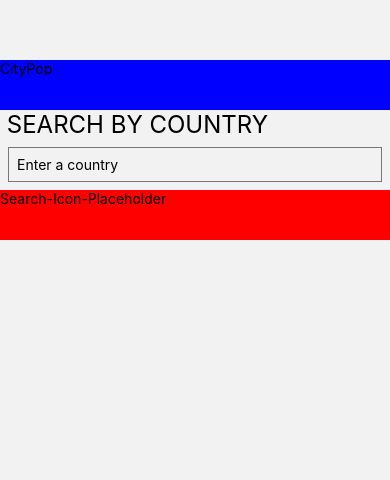
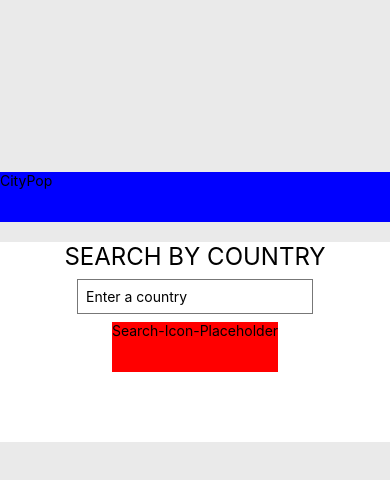
Before and after one commit to kobeisgood/arbetsprovWeKnowIT, a React Native app: screen /CountrySearch in a window 390 px wide. Shown: the part 140-620 px from the top of the page. Built offline with nearby package versions, Linux system fonts and the light colour scheme.

Commit message:
Added containers throughout app

```diff
--- a/components/BackButton.tsx
+++ b/components/BackButton.tsx
@@ -15,10 +15,8 @@
 
 export const BackButton = ( props:Props ) => {
     return (
-        <View>
             <TouchableOpacity style={{backgroundColor:"blue", height:50}} onPress={() => props.navigation.navigate('Home')}>
                 <Text>CityPop</Text>
             </TouchableOpacity>
-        </View>
     )
 }
--- a/components/NavigationButton.tsx
+++ b/components/NavigationButton.tsx
@@ -17,12 +17,10 @@ import { StyleSheet, View, TouchableOpacity, Text} from 'react-native';
 
 export const NavigationButton = ( props:Props ) => {
     return (
-        <View>
             <TouchableOpacity
             style={{backgroundColor:"orange", height:50, margin:8, borderWidth:1, borderColor:'black'}}
             onPress={() => props.onPress()}>
                 <Text>{props.text}</Text>
             </TouchableOpacity>
-        </View>
     )
 }
--- a/screens/CitySearchPage.tsx
+++ b/screens/CitySearchPage.tsx
@@ -15,6 +15,7 @@ import { PageText } from '../components/PageText'
 import { BackButton } from '../components/BackButton'
 import { SearchButton } from '../components/SearchButton'
 import { Input }  from '../components/Input'
+import { styles } from '../styles/styles';
 
 interface Props{
     navigation: StackNavigationProp<NavigatorParamsList, 'CitySearch'>
@@ -61,9 +62,9 @@ export const CitySearchPage = ( props:Props ) => {
     }
 
     return (
-        <View style={{marginTop:200}} >
+        <View style={styles.appContainer} >
             {isLoading ? <ActivityIndicator size='large' color='0000ff'/> :
-            <View>
+            <View style={styles.contentContainer}>
                 <BackButton navigation={props.navigation}/>
                 <PageText text="SEARCH BY CITY"/>
                 {displayErrorMessage && !isLoading &&
--- a/screens/CountrySearchPage.tsx
+++ b/screens/CountrySearchPage.tsx
@@ -17,6 +17,7 @@ import { PageText } from '../components/PageText'
 import { BackButton } from '../components/BackButton'
 import { SearchButton } from '../components/SearchButton'
 import { Input } from '../components/Input';
+import { styles } from '../styles/styles';
 
 interface Props{
     navigation: StackNavigationProp<NavigatorParamsList, 'CountrySearch'>
@@ -63,10 +64,13 @@ export const CountrySearchPage = ( props:Props ) => {
     }
 
     return (
-        <View style={{marginTop:200}}>
+        <View style={styles.appContainer}>
             {isLoading ? <ActivityIndicator size='large' color='0000ff'/> :
-            <View>
+            <>
+            <View style={styles.topContainer}>
                 <BackButton navigation={props.navigation}/>
+            </View>
+            <View style={styles.contentContainer}>
                 <PageText text="SEARCH BY COUNTRY"></PageText>
                 {displayErrorMessage && !isLoading &&
                 <Text> The country you have searched for does not exist, try again! </Text>
@@ -74,6 +78,7 @@ export const CountrySearchPage = ( props:Props ) => {
                 <Input placeholder='Enter a country' onChangeText={(val:any) => setCountryInput(val)}/>
                 <SearchButton onPress={() => handleSearch(countryInput)}/>
             </View>
+            </>
             }
         </View>
 
--- a/screens/HomePage.tsx
+++ b/screens/HomePage.tsx
@@ -6,8 +6,10 @@ import { StyleSheet, Text, View, Button } from 'react-native';
 import { StackNavigationProp } from '@react-navigation/stack'
 
 import { NavigatorParamsList } from '../types'
+import { styles } from '../styles/styles';
 import { PageText } from '../components/PageText'
 import { NavigationButton } from '../components/NavigationButton'
+
 
 
 interface Props{
@@ -16,10 +18,12 @@ interface Props{
 
 export const HomePage = ( props:Props ) => {
     return (
-        <View style={{marginTop:200}}>
-            <PageText text="CityPop"></PageText>
-            <NavigationButton text="SEARCH BY CITY" onPress={() => props.navigation.navigate('CitySearch')} />
-            <NavigationButton text="SEARCH BY COUNTRY" onPress={() => props.navigation.navigate('CountrySearch')} />
+        <View style={styles.appContainer}>
+            <View style={styles.contentContainer}>
+                <PageText text="CityPop"></PageText>
+                <NavigationButton text="SEARCH BY CITY" onPress={() => props.navigation.navigate('CitySearch')} />
+                <NavigationButton text="SEARCH BY COUNTRY" onPress={() => props.navigation.navigate('CountrySearch')} />
+            </View>
         </View>
     )
 }
--- a/screens/ResultPage.tsx
+++ b/screens/ResultPage.tsx
@@ -9,11 +9,12 @@
  import { StackNavigationProp } from '@react-navigation/stack'
  import { NavigatorParamsList } from '../types'
 
- import { BackButton } from '../components/BackButton'
+import { BackButton } from '../components/BackButton'
 import { PageText } from '../components/PageText';
 import { useEffect, useState } from 'react';
 import { NavigationButton } from '../components/NavigationButton';
 import { fetchCityPopulation } from '../api/Cities';
+import { styles } from '../styles/styles';
 
  interface Props{
     navigation: StackNavigationProp<NavigatorParamsList, 'Result'>,
@@ -48,15 +49,15 @@ export const ResultPage = (props:Props) => {
             })
     }
 
+    // todo fix bug where the results are *in* the topcontainer
     return (
-        <View>
+        <View style={styles.appContainer}>
             {isLoading ? <ActivityIndicator size="large" color='0000ff'/>
             :
-            <View>
+            <View style={styles.topContainer}>
                 <BackButton navigation={props.navigation}/>
-
                 {Array.isArray(result) ?
-                <>
+                <View style={styles.contentContainer}>
                     <PageText text={input}/>
                         {result.map((city:string, index:number) => {
                             return (
@@ -67,14 +68,13 @@ export const ResultPage = (props:Props) => {
                                 />
                             )
                         })}
-                </>
+                </View>
                     :
-                <>
+                <View style={styles.contentContainer}>
                     <PageText text={input}/>
                     <Text> pop: {result}</Text>
-                </>
+                </View>
                 }
-
             </View>
             }
         </View>
--- a/styles/styles.tsx
+++ b/styles/styles.tsx
@@ -5,13 +5,23 @@
 import { StyleSheet } from "react-native";
 
 export const styles = StyleSheet.create({
-    mainContainer: {
-        display: 'flex',
+    appContainer: {
         flex: 1,
-        flexDirection: 'column',
-        backgroundColor: "#eaeaea"
+        backgroundColor: "#eaeaea", // maybe change to white
+        justifyContent: 'center'
+    },
+    contentContainer: {
+        alignItems: 'center',
+        height: 200,
+        marginTop: 20,
+        // temporary stuff
+        backgroundColor: 'white'
+    },
+    topContainer: {
+        marginTop: 50,
+        // temporary stuff
+        backgroundColor: 'purple'
+
     }
-    // add top containers
-    // add add content container
     // add text styling
 })
```
